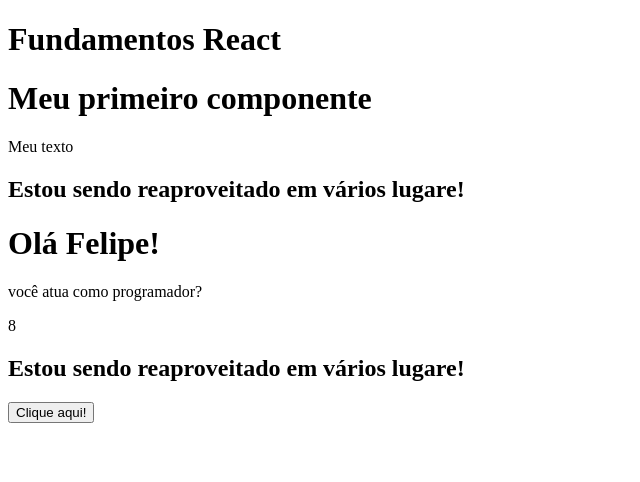
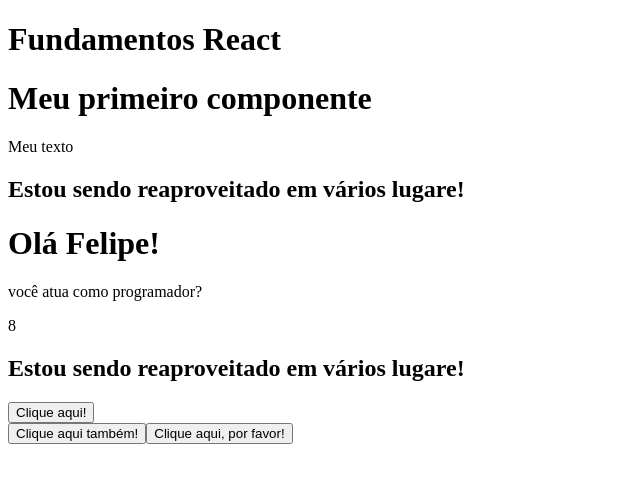
Before and after one commit to felipeaz3vedo/curso-react-do-zero-a-maestria, a React (Vite) app in the folder 02_fundamentos/fundamentos/: page / in a window 1280 px wide. Shown: the top 482 px of the page, without its empty margins (0-640 px from the left). Built offline with nearby package versions, Linux system fonts and the light colour scheme.

Commit message:
aula: 24

```diff
--- a/02_fundamentos/fundamentos/src/components/Events.jsx
+++ b/02_fundamentos/fundamentos/src/components/Events.jsx
@@ -9,6 +9,18 @@ export const Events = () => {
       <div>
         <button onClick={handleMyEvent}>Clique aqui!</button>
       </div>
+      <div>
+        <button onClick={() => console.log('Clicou!')}>
+          Clique aqui também!
+        </button>
+        <button
+          onClick={() => {
+            if (true) console.log('isso não deveria existir');
+          }}
+        >
+          Clique aqui, por favor!
+        </button>
+      </div>
     </div>
   );
 };
```
